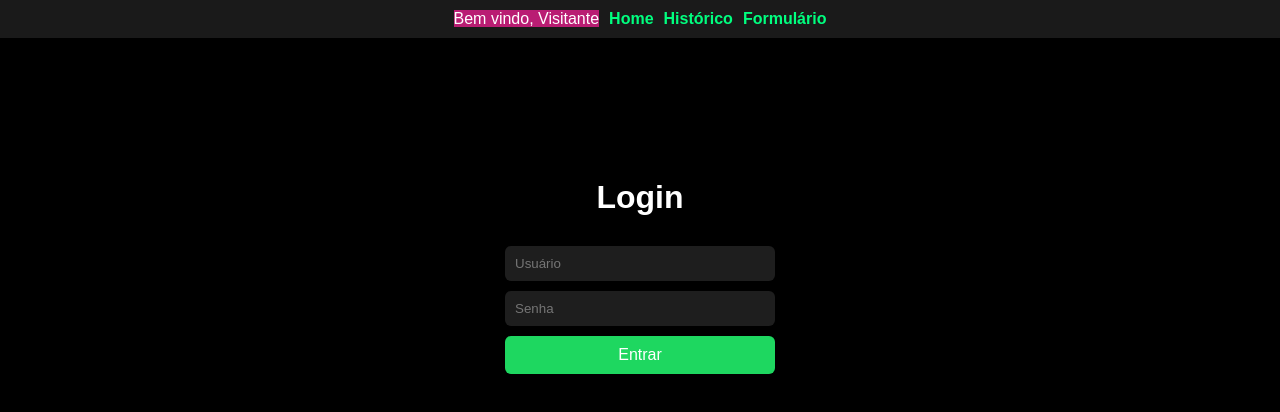
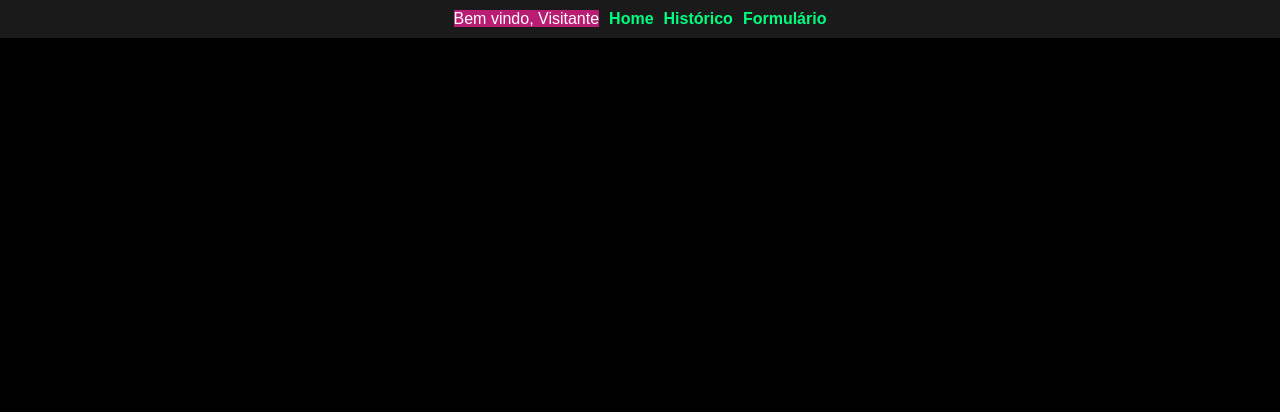
Before and after one commit to newthiagoassisk8/web-youtube-video-downloader, a React (Create React App) app: page / in a window 1280 px wide. Shown: the top 412 px of the page. Built offline with nearby package versions, Linux system fonts and the light colour scheme.

Commit message:
feat: update routing structure to use consistent path for login and improve formatting

```diff
--- a/src/routes/index.tsx
+++ b/src/routes/index.tsx
@@ -1,4 +1,3 @@
-
 import { Routes, Route } from "react-router-dom";
 import { Login } from "../pages/Login/Login";
 import { Home } from "../pages/Home/Home";
@@ -10,21 +9,24 @@ import PrivateRoute from "./PrivateRoute";
 export const AppRoutes = () => {
   return (
     <Routes>
-            <Route path="/" element={<Login />} />
-            <Route path="/home" element={<PrivateRoute>
+      <Route path="/login" element={<Login />} />
+      <Route
+        path="/home"
+        element={
+          <PrivateRoute>
             <Home />
-            </PrivateRoute>} />
-            <Route path="/video-details" element={
-                <VideoDetails />
-
-            } />
-            <Route path="/history" element={
+          </PrivateRoute>
+        }
+      />
+      <Route path="/video-details" element={<VideoDetails />} />
+      <Route
+        path="/history"
+        element={
           <PrivateRoute>
             <VideoHistory />
           </PrivateRoute>
-
-
-            } />
+        }
+      />
       <Route path="/schedule" element={<Scheduler />} />
     </Routes>
   );
```
Lines whose indentation alone changed are shown as unchanged.
